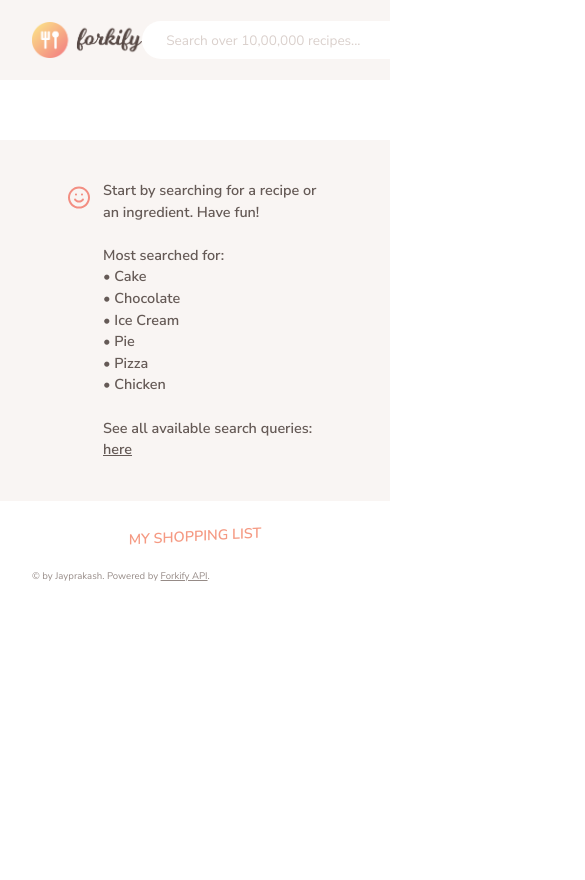
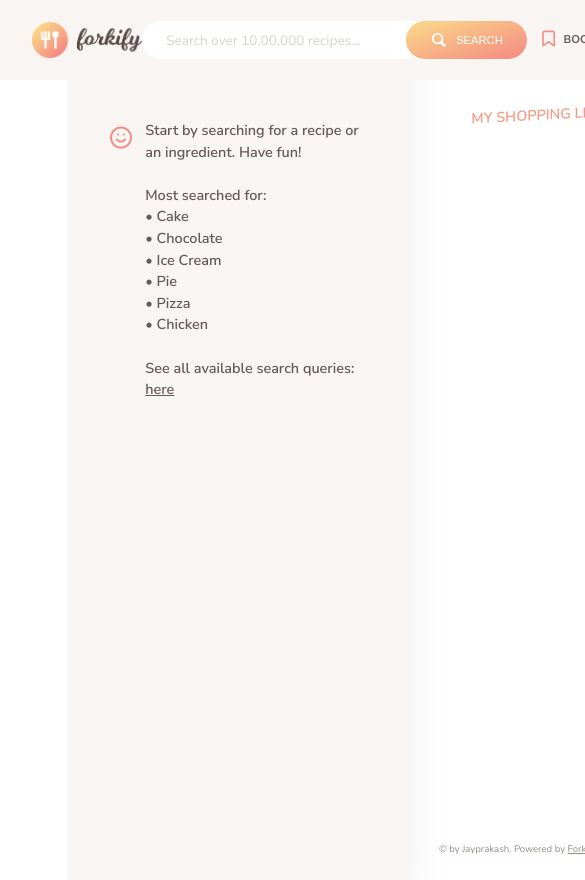
Before and after one commit to JVJplus/Forkify, a website built with webpack: page src/index.html in a window 390 px wide. Shown: the top 880 px of the page, 585 px wide, since content can reach past the window. Built offline with nearby package versions, Linux system fonts and the light colour scheme.

Commit message:
making responsive

```diff
--- a/src/index.html
+++ b/src/index.html
@@ -19,21 +19,7 @@
                 <a href="/">
                     <img src="img/logo.png" alt="Logo" class="header__logo" />
                 </a>
-                <form class="search">
-                    <input
-                        type="text"
-                        class="search__field"
-                        placeholder="Search over 10,00,000 recipes..."
-                    />
-                    <button class="btn search__btn">
-                        <svg class="search__icon">
-                            <use
-                                href="img/icons.svg#icon-magnifying-glass"
-                            ></use>
-                        </svg>
-                        <span>Search</span>
-                    </button>
-                </form>
+
                 <div class="likes">
                     <div class="likes__field">
                         <svg class="likes__icon">
@@ -58,9 +44,24 @@
                         --></ul>
                     </div>
                 </div>
+
+                <form class="search">
+                    <input
+                        type="text"
+                        class="search__field"
+                        placeholder="Search over 10,00,000 recipes..."
+                    />
+                    <button class="btn search__btn">
+                        <svg class="search__icon">
+                            <use
+                                href="img/icons.svg#icon-magnifying-glass"
+                            ></use>
+                        </svg>
+                        <span>Search</span>
+                    </button>
+                </form>
             </header>
 
-            <main>
                 <div class="results">
                     <ul class="results__list">
                         <!--
@@ -469,7 +470,7 @@
                         >.
                     </div>
                 </div>
-            </main>
+
         </div>
     </body>
 </html>
--- a/src/js/index.js
+++ b/src/js/index.js
@@ -72,10 +72,6 @@ async function addRecipe(e) {
     if (hash) {
         // clear previous
         recipeView.clearRecipe();
-
-        // scroll to recipe in mobile view
-        window.scrollTo(0, base.elements.recipeView.offsetTop);
-        // console.log(base.elements.recipeView.offsetTop);
 
         if (await state.search) {
             searchView.highlightSelected(hash);
```
Also changed, not shown: dist/css/style.css.
